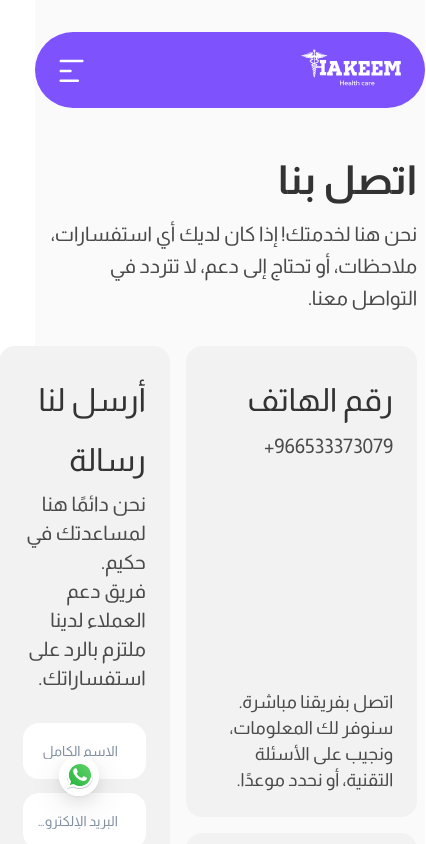
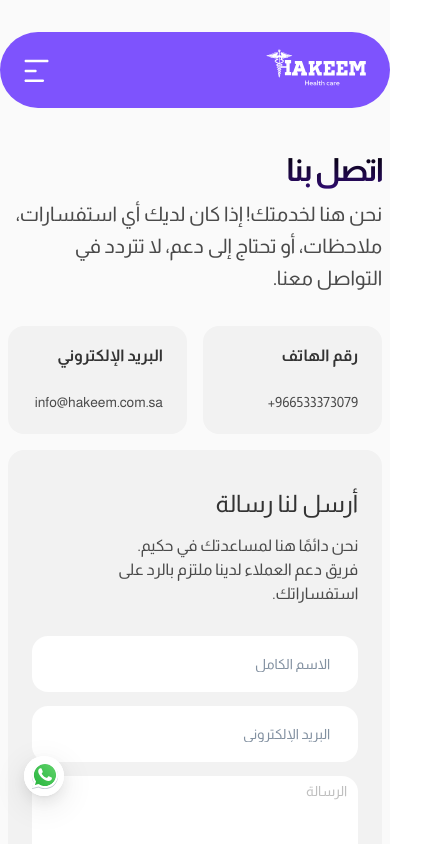
Before and after one commit to Almutamiaz/Frontend, a Next.js app: page /1/ContactUs in a window 390 px wide. Shown: the top 844 px of the page, 426 px wide, since content can reach past the window. Built offline with nearby package versions, Linux system fonts and the light colour scheme; no server answers.

Commit message:
Responsive Issues

```diff
--- a/src/app/[locale]/AboutUs/page.js
+++ b/src/app/[locale]/AboutUs/page.js
@@ -17,16 +17,16 @@ const Page = () => {
       <div className="container overflow-visible mt-[150px] flex flex-col gap-[60px]">
         <div className="flex flex-col gap-8">
           <div className="flex flex-col gap-4">
-            <h1 className="font-bold text-[54px] leading-[60px] tracking-[-6%] AboutUsText">
+            <h1 className="font-bold text-[54px] leading-[60px] tracking-[-6%] AboutUsText titlePage">
               {t("smartPlatformDescription")}
             </h1>
-            <p className="font-normal text-xl leading-[32px] tracking-[0px] text-[var(--neutral-900)] whitespace-pre-line">
+            <p className="font-normal text-xl leading-[32px] tracking-[0px] text-[var(--neutral-900)] whitespace-pre-line descriptionPage">
               {t("connectAndOfferServices")}
               {`\n`}
               {t("safeHands")}
             </p>
           </div>
-          <div className="h-[492px] w-full">
+          <div className="h-[492px] w-full max-[430px]:h-[234px]">
             <Image
               src={AboutUsImage}
               alt="About Us"
@@ -76,12 +76,12 @@ const Page = () => {
               des={t("hakeemMission")}
             />
           </Row>
-          <div className="flex gap-9 max-md:flex-col">
+          <div className="flex gap-9 max-md:flex-col-reverse">
             <div className="flex-1 flex flex-col gap-4 bg-[#F2F2F2] rounded-[16px] p-6">
-              <h2 className="font-bold text-3xl leading-[44px] tracking-[0px] text-[var(--Black-900)]">
+              <h2 className="font-bold text-3xl leading-[44px] tracking-[0px] text-[var(--Black-900)] AboutLastTitle">
                 {t("healthPriority")}
               </h2>
-              <p className="font-normal text-xl leading-[32px] tracking-[0px] text-[var(--Black-400)]">
+              <p className="font-normal text-xl leading-[32px] tracking-[0px] text-[var(--Black-400)] AboutLastDescription">
                 {t("accessHealthcare")}
               </p>
             </div>
--- a/src/app/[locale]/ContactUs/page.js
+++ b/src/app/[locale]/ContactUs/page.js
@@ -9,55 +9,64 @@ const Page = () => {
   return (
     <div className="bg-[#FAFAFA] min-h-[988px] flex flex-col gap-[60px]">
       <div className="container overflow-visible mt-[150px] flex flex-col gap-8">
-        <div className="flex flex-col gap-2">
+        {/* <div className="flex flex-col gap-2">
           <h1 className="font-bold text-[40px] leading-[60px] tracking-[0px] text-[var(--neutral-1000)]">
             {t("contactUs")}
           </h1>
           <p className="font-normal text-xl leading-[32px] tracking-[0px] text-[var(--neutral-900)] max-w-[800px]">
             {t("supportMessage")}
           </p>
+        </div> */}
+
+        <div className="flex flex-col gap-2">
+          <h1 className="font-bold text-[54px] leading-[60px] tracking-[-6%] AboutUsText ContactUsTitlePage">
+            {t("contactUs")}
+          </h1>
+          <p className="font-normal text-xl leading-[32px] tracking-[0px] text-[var(--neutral-900)] whitespace-pre-line ContactUsDescriptionPage">
+            {t("supportMessage")}
+          </p>
         </div>
-        <div className="flex gap-4">
-          <div className="flex flex-[2] flex-col gap-4">
-            <div className="flex flex-col rounded-[16px] bg-[#f2f2f2] p-6 justify-between flex-1">
+        <div className="flex gap-4 max-md:flex-col">
+          <div className="flex flex-[2] flex-col gap-4 max-md:flex-row">
+            <div className="flex flex-col rounded-[16px] bg-[#f2f2f2] p-6 justify-between flex-1 max-[430px]:pt-0 max-[430px]:pb-4">
               <div className="flex flex-col">
-                <span className="font-medium text-[32px] leading-[60px] tracking-[0px] text-[var(--neutral-1000)]">
+                <span className="font-medium text-[32px] leading-[60px] tracking-[0px] text-[var(--neutral-1000)] ContactUsCardTitle">
                   {t("phoneNumber")}
                 </span>
                 <span
-                  className="font-normal text-xl leading-[32px] tracking-[0px] text-[var(--neutral-900)] rtl:text-end"
+                  className="font-normal text-xl leading-[32px] tracking-[0px] text-[var(--neutral-900)] rtl:text-end ContactUsCardDescription"
                   style={{ direction: "ltr" }}
                 >
                   +966533373079
                 </span>
               </div>
-              <p className="font-normal text-lg leading-[26px] tracking-[0px] text-[var(--neutral-900)]">
+              <p className="font-normal text-lg leading-[26px] tracking-[0px] text-[var(--neutral-900)] ContactUsCardDescription mt-2 max-[430px]:hidden">
                 {t("callOurTeam")}
               </p>
             </div>
-            <div className="flex flex-col rounded-[16px] bg-[#f2f2f2] p-6 justify-between flex-1">
+            <div className="flex flex-col rounded-[16px] bg-[#f2f2f2] p-6 justify-between flex-1 max-[430px]:pt-0 max-[430px]:pb-4">
               <div className="flex flex-col">
-                <span className="font-medium text-[32px] leading-[60px] tracking-[0px] text-[var(--neutral-1000)]">
+                <span className="font-medium text-[32px] leading-[60px] tracking-[0px] text-[var(--neutral-1000)] ContactUsCardTitle">
                   {t("emailLabel")}
                 </span>
-                <span className="font-normal text-xl leading-[32px] tracking-[0px] text-[var(--neutral-900)]">
+                <span className="font-normal text-xl leading-[32px] tracking-[0px] text-[var(--neutral-900)] ContactUsCardDescription">
                   info@hakeem.com.sa
                 </span>
               </div>
-              <p className="font-normal text-lg leading-[26px] tracking-[0px] text-[var(--neutral-900)]">
+              <p className="font-normal text-lg leading-[26px] tracking-[0px] text-[var(--neutral-900)] ContactUsCardDescription mt-2 max-[430px]:hidden">
                 {t("supportTeamAvailable")}
               </p>
             </div>
           </div>
           <div className="flex flex-col flex-[3] rounded-[16px] bg-[#f2f2f2] p-6 gap-[30px]">
             <div className="flex flex-col">
-              <span className="font-medium text-[32px] leading-[60px] tracking-[0px] text-[var(--neutral-1000)]">
+              <span className="font-medium text-[32px] leading-[60px] tracking-[0px] text-[var(--neutral-1000)] ContactUsDropMessage">
                 {t("dropUsMessage")}
               </span>
-              <span className="font-normal text-xl leading-[29px] tracking-[0px] text-[var(--neutral-900)]">
+              <span className="font-normal text-xl leading-[29px] tracking-[0px] text-[var(--neutral-900)] ContactUsDropMessageDes">
                 {t("weAreHereToAssist")}
               </span>
-              <span className="font-normal text-xl leading-[29px] tracking-[0px] text-[var(--neutral-900)]">
+              <span className="font-normal text-xl leading-[29px] tracking-[0px] text-[var(--neutral-900)] ContactUsDropMessageDes">
                 {t("supportTeamMessage")}
               </span>
             </div>
--- a/src/components/OfferCard.jsx
+++ b/src/components/OfferCard.jsx
@@ -19,7 +19,7 @@ const OfferCard = async ({ offer }) => {
       xxl={6} // 24 / 6 = 4 cards per row on lg
     >
       <div
-        className="h-[548px] w-full rounded-[12px] shadow-[0_3px_8px_0_#D2D2D240] border border-[#FCFCFC] flex flex-col overflow-hidden relative py-[22px] gap-3"
+        className="h-[578px] w-full rounded-[12px] shadow-[0_3px_8px_0_#D2D2D240] border border-[#FCFCFC] flex flex-col overflow-hidden relative py-[22px] gap-3"
         style={{
           fontFamily: "var(--fontFamily)",
         }}
@@ -34,6 +34,7 @@ const OfferCard = async ({ offer }) => {
               alt="Offer Img"
               style={{
                 height: "100%",
+                minHeight: "286px",
                 width: "100%",
                 objectFit: "cover",
               }}
@@ -51,7 +52,7 @@ const OfferCard = async ({ offer }) => {
         <div className="flex flex-col gap-6 px-4">
           <div className="flex justify-between">
             <div className="flex flex-col">
-              <span className="font-bold text-xl leading-[150%] tracking-[0px] text-[var(--color1)]">
+              <span className="font-bold text-xl leading-[150%] tracking-[0px] text-[var(--color1)] min-h-[60px] line-clamp-2">
                 {offer?.title}
               </span>
               <div className="flex gap-2">
@@ -66,7 +67,7 @@ const OfferCard = async ({ offer }) => {
                 </span>
               </div>
             </div>
-            <div className="rounded-[12px] flex flex-col py-[7px] px-3 bg-[#EFE6FD] justify-between">
+            <div className="rounded-[12px] flex flex-col py-[7px] px-3 bg-[#EFE6FD] justify-between max-h-[51px]">
               <span className="font-normal text-xs leading-[150%] tracking-[0px] text-[var(--purple-900)]">
                 {t("offerCode")}
               </span>
--- a/src/components/ValueCard.jsx
+++ b/src/components/ValueCard.jsx
@@ -14,10 +14,10 @@ const ValueCard = ({ icon, title, des }) => {
           {icon}
         </div>
         <div className="flex flex-col">
-          <h2 className="font-bold text-2xl leading-[60px] tracking-[0px] text-center text-[var(--neutral-1000)]">
+          <h2 className="font-bold text-2xl leading-[60px] tracking-[0px] text-center text-[var(--neutral-1000)] AboutCardTitle">
             {title}
           </h2>
-          <p className="font-medium text-base leading-6 tracking-[0px] text-[var(--neutral-700)] text-justify">
+          <p className="font-medium text-base leading-6 tracking-[0px] text-[var(--neutral-700)] text-justify AboutCardDescription">
             {des}
           </p>
         </div>
--- a/src/style/general.css
+++ b/src/style/general.css
@@ -309,4 +309,92 @@ body {
     line-height: 22px !important;
     letter-spacing: 0% !important;
   }
+
+  /* START ABOUT US PAGE */
+  .titlePage {
+    font-weight: 700;
+    font-size: 32px;
+    line-height: 40px;
+    letter-spacing: -0.06em;
+  }
+  .descriptionPage {
+    font-weight: 400;
+    font-size: 16px;
+    line-height: 24px;
+    letter-spacing: 0px;
+  }
+
+  .AboutCardTitle {
+    font-weight: 700;
+    font-size: 24px;
+    line-height: 60px;
+    letter-spacing: 0px;
+    text-align: center;
+  }
+
+  .AboutCardDescription {
+    font-weight: 500;
+    font-size: 16px;
+    line-height: 24px;
+    letter-spacing: 0px;
+    text-align: center;
+  }
+
+  .AboutLastTitle {
+    font-weight: 700;
+    font-size: 32px;
+    line-height: 44px;
+    letter-spacing: 0px;
+  }
+
+  .AboutLastDescription {
+    font-weight: 400;
+    font-size: 20px;
+    line-height: 32px;
+    letter-spacing: 0px;
+  }
+  /* END ABOUT US PAGE */
+
+  /* START CONTACT US PAGE */
+  .ContactUsTitlePage {
+    font-weight: 700;
+    font-size: 32px;
+    line-height: 40px;
+    letter-spacing: -0.06em;
+  }
+  .ContactUsDescriptionPage {
+    font-weight: 400;
+    font-size: 20px;
+    line-height: 32px;
+    letter-spacing: 0px;
+  }
+
+  .ContactUsCardTitle {
+    font-weight: 700;
+    font-size: 16px;
+    line-height: 60px;
+    letter-spacing: 0px;
+    vertical-align: middle;
+  }
+
+  .ContactUsCardDescription {
+    font-weight: 400;
+    font-size: 14px;
+    line-height: 32px;
+    letter-spacing: 0px;
+  }
+  .ContactUsDropMessage {
+    font-weight: 500;
+    font-size: 24px;
+    line-height: 60px;
+    letter-spacing: 0px;
+  }
+
+  .ContactUsDropMessageDes {
+    font-weight: 400;
+    font-size: 16px;
+    line-height: 24px;
+    letter-spacing: 0px;
+  }
+  /* END CONTACT US PAGE */
 }
```
